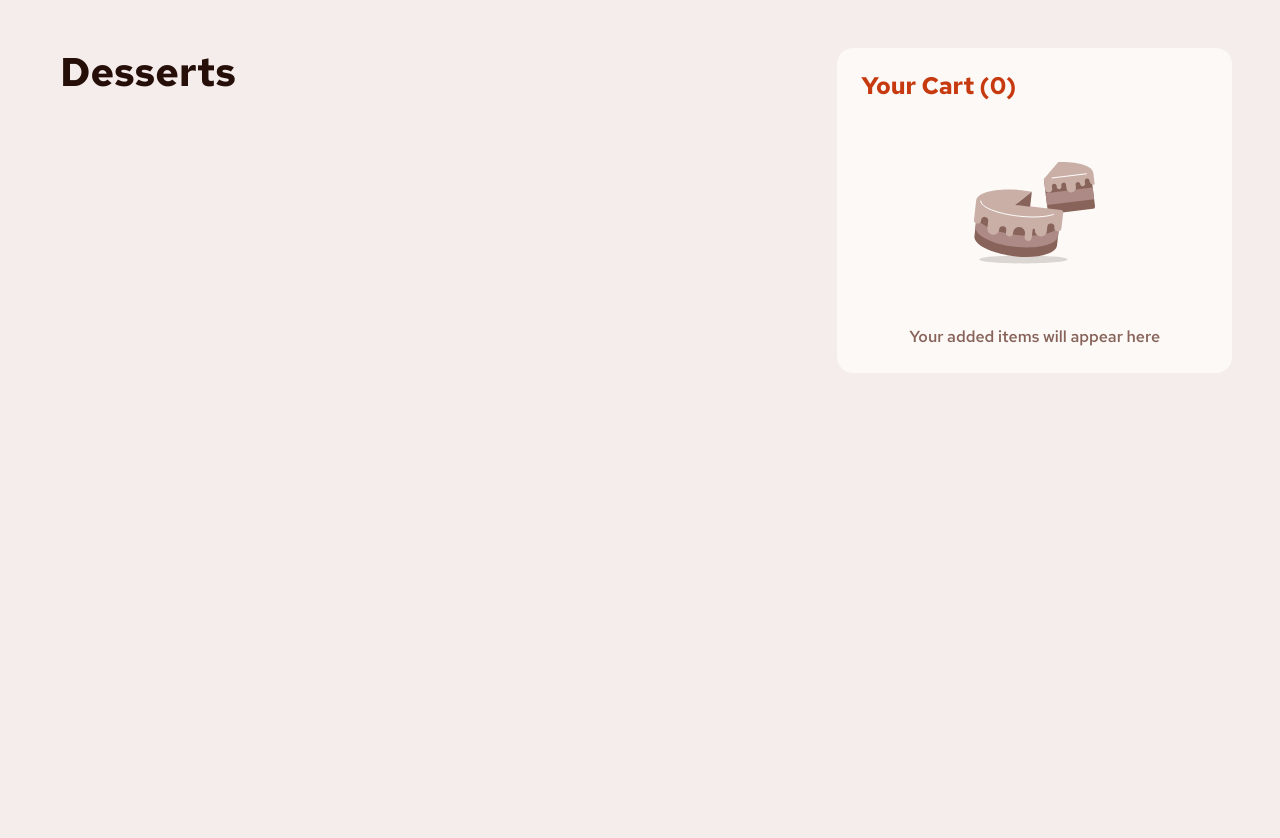
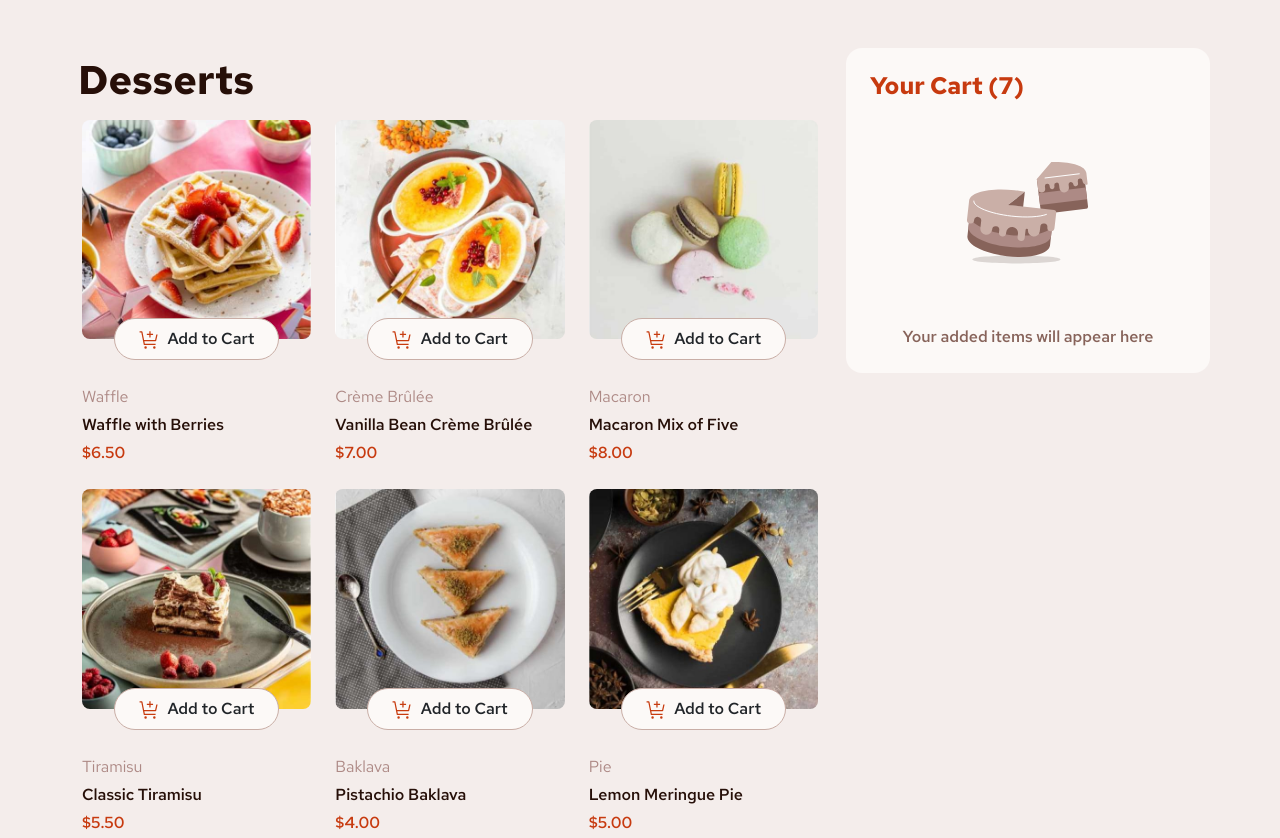
Before and after one commit to Marvin-Figueroa/product-list-with-cart, a website: page index.html in a window 1280 px wide. Shown: the top 838 px of the page. Before the commit the page ends 800 px from the top, so only its background shows below. Drawn offline with nearby package versions, Linux system fonts and the light colour scheme.

Commit message:
Render product item cards dynamically

```diff
--- a/index.html
+++ b/index.html
@@ -12,15 +12,15 @@
     <link rel="stylesheet" href="css/custom.min.css" />
     <title>Frontend Mentor | Product list with cart</title>
   </head>
-  <body class="bg-rose-light-100 p-4 p-md-5">
-    <main class="row p-0 container-xxl mx-auto">
-      <section class="col-12 col-md-8">
-        <h1 class="fw-bold text-rose-light-900 mb-4">Desserts</h1>
-        <ul id="product-list"></ul>
+  <body class="container bg-rose-light-100 py-2 py-md-5">
+    <main class="row gap-3">
+      <section class="col-12 col-md-7 col-lg-8 px-0 py-2">
+        <h1 class="fs-1 fw-bold text-rose-light-900 mb-3 ps-2">Desserts</h1>
+        <ul id="product-list" class="row m-0 list-unstyled row-gap-4"></ul>
       </section>
-      <aside class="col-12 col-md-4 bg-rose-light-50 rounded-4 p-4">
-        <h2 class="fw-bold text-sunset-red fs-4 m-0">
-          Your Cart (<span id="cart-items-count">0</span>)
+      <aside class="col bg-rose-light-50 rounded-4 p-4 h-100">
+        <h2 class="fw-bold text-sunset-red fs-4 mb-2">
+          Your Cart (<span id="cart-items-count">7</span>)
         </h2>
         <img
           class="d-block mx-auto my-5"
@@ -37,5 +37,6 @@
       integrity="sha384-YvpcrYf0tY3lHB60NNkmXc5s9fDVZLESaAA55NDzOxhy9GkcIdslK1eN7N6jIeHz"
       crossorigin="anonymous"
     ></script>
+    <script src="js/main.js"></script>
   </body>
 </html>
--- /dev/null
+++ b/js/main.js
@@ -0,0 +1,157 @@
+const products = [
+  {
+    image: {
+      thumbnail: "./assets/images/image-waffle-thumbnail.jpg",
+      mobile: "./assets/images/image-waffle-mobile.jpg",
+      tablet: "./assets/images/image-waffle-tablet.jpg",
+      desktop: "./assets/images/image-waffle-desktop.jpg",
+    },
+    name: "Waffle with Berries",
+    category: "Waffle",
+    price: 6.5,
+  },
+  {
+    image: {
+      thumbnail: "./assets/images/image-creme-brulee-thumbnail.jpg",
+      mobile: "./assets/images/image-creme-brulee-mobile.jpg",
+      tablet: "./assets/images/image-creme-brulee-tablet.jpg",
+      desktop: "./assets/images/image-creme-brulee-desktop.jpg",
+    },
+    name: "Vanilla Bean Crème Brûlée",
+    category: "Crème Brûlée",
+    price: 7.0,
+  },
+  {
+    image: {
+      thumbnail: "./assets/images/image-macaron-thumbnail.jpg",
+      mobile: "./assets/images/image-macaron-mobile.jpg",
+      tablet: "./assets/images/image-macaron-tablet.jpg",
+      desktop: "./assets/images/image-macaron-desktop.jpg",
+    },
+    name: "Macaron Mix of Five",
+    category: "Macaron",
+    price: 8.0,
+  },
+  {
+    image: {
+      thumbnail: "./assets/images/image-tiramisu-thumbnail.jpg",
+      mobile: "./assets/images/image-tiramisu-mobile.jpg",
+      tablet: "./assets/images/image-tiramisu-tablet.jpg",
+      desktop: "./assets/images/image-tiramisu-desktop.jpg",
+    },
+    name: "Classic Tiramisu",
+    category: "Tiramisu",
+    price: 5.5,
+  },
+  {
+    image: {
+      thumbnail: "./assets/images/image-baklava-thumbnail.jpg",
+      mobile: "./assets/images/image-baklava-mobile.jpg",
+      tablet: "./assets/images/image-baklava-tablet.jpg",
+      desktop: "./assets/images/image-baklava-desktop.jpg",
+    },
+    name: "Pistachio Baklava",
+    category: "Baklava",
+    price: 4.0,
+  },
+  {
+    image: {
+      thumbnail: "./assets/images/image-meringue-thumbnail.jpg",
+      mobile: "./assets/images/image-meringue-mobile.jpg",
+      tablet: "./assets/images/image-meringue-tablet.jpg",
+      desktop: "./assets/images/image-meringue-desktop.jpg",
+    },
+    name: "Lemon Meringue Pie",
+    category: "Pie",
+    price: 5.0,
+  },
+  {
+    image: {
+      thumbnail: "./assets/images/image-cake-thumbnail.jpg",
+      mobile: "./assets/images/image-cake-mobile.jpg",
+      tablet: "./assets/images/image-cake-tablet.jpg",
+      desktop: "./assets/images/image-cake-desktop.jpg",
+    },
+    name: "Red Velvet Cake",
+    category: "Cake",
+    price: 4.5,
+  },
+  {
+    image: {
+      thumbnail: "./assets/images/image-brownie-thumbnail.jpg",
+      mobile: "./assets/images/image-brownie-mobile.jpg",
+      tablet: "./assets/images/image-brownie-tablet.jpg",
+      desktop: "./assets/images/image-brownie-desktop.jpg",
+    },
+    name: "Salted Caramel Brownie",
+    category: "Brownie",
+    price: 4.5,
+  },
+  {
+    image: {
+      thumbnail: "./assets/images/image-panna-cotta-thumbnail.jpg",
+      mobile: "./assets/images/image-panna-cotta-mobile.jpg",
+      tablet: "./assets/images/image-panna-cotta-tablet.jpg",
+      desktop: "./assets/images/image-panna-cotta-desktop.jpg",
+    },
+    name: "Vanilla Panna Cotta",
+    category: "Panna Cotta",
+    price: 6.5,
+  },
+];
+
+document.addEventListener("DOMContentLoaded", () => {
+  const productsList = document.getElementById("product-list");
+
+  const productListItems = products.map((product) => {
+    return `
+    <li class="col-12 col-sm-6 col-lg-4">
+            <article>
+              <picture>
+                <source
+                  srcset="${product.image.desktop}"
+                  media="(min-width: 1200px)"
+                />
+                <source
+                  srcset="${product.image.tablet}"
+                  media="(min-width: 768px)"
+                />
+                <img
+                  src="${product.image.mobile}"
+                  alt="${product.name}"
+                  class="img-fluid d-block rounded-3"
+                />
+              </picture>
+              <div class="d-flex flex-column gap-1">
+                <button
+                  type="button"
+                  class="btn border border-rose-light-300 bg-rose-light-50 rounded-5 px-4 py-2 text-nowrap d-block mx-auto translate-middle-y fw-semibold"
+                >
+                  <img
+                    src="assets/images/icon-add-to-cart.svg"
+                    alt=""
+                    class="me-1"
+                  />
+                  Add to Cart
+                </button>
+                <span class="text-rose-light-400">${product.category}</span>
+                <p class="fw-semibold text-rose-light-900 mb-0 text-nowrap">
+                  ${product.name}
+                </p>
+                <span class="fw-semibold text-sunset-red">${product.price.toLocaleString(
+                  "en-US",
+                  {
+                    style: "currency",
+                    currency: "USD",
+                    minimumFractionDigits: 2,
+                    maximumFractionDigits: 2,
+                  }
+                )}</span>
+              </div>
+            </article>
+          </li>
+`;
+  });
+
+  productsList.innerHTML = productListItems.join("");
+});
```
